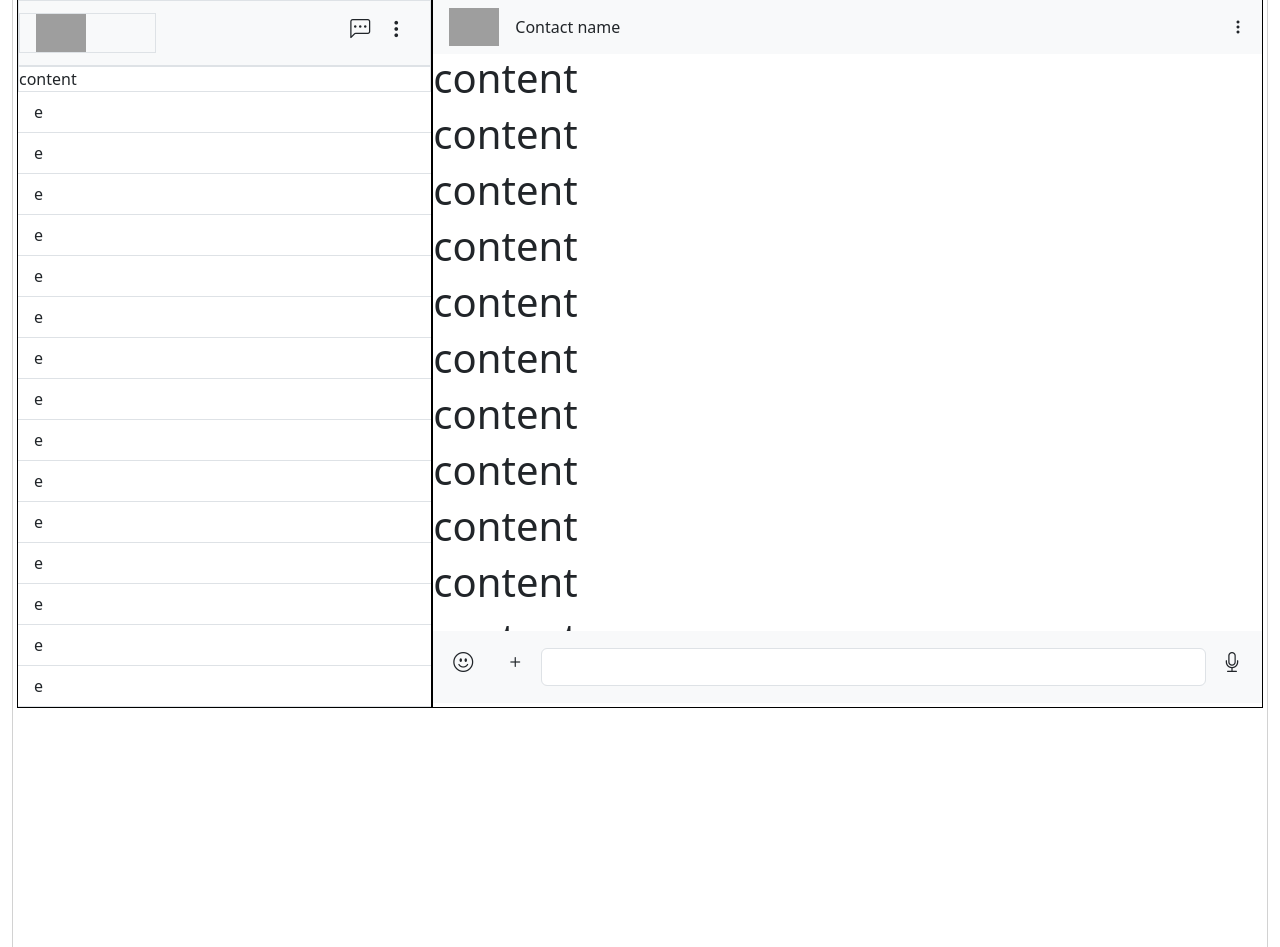
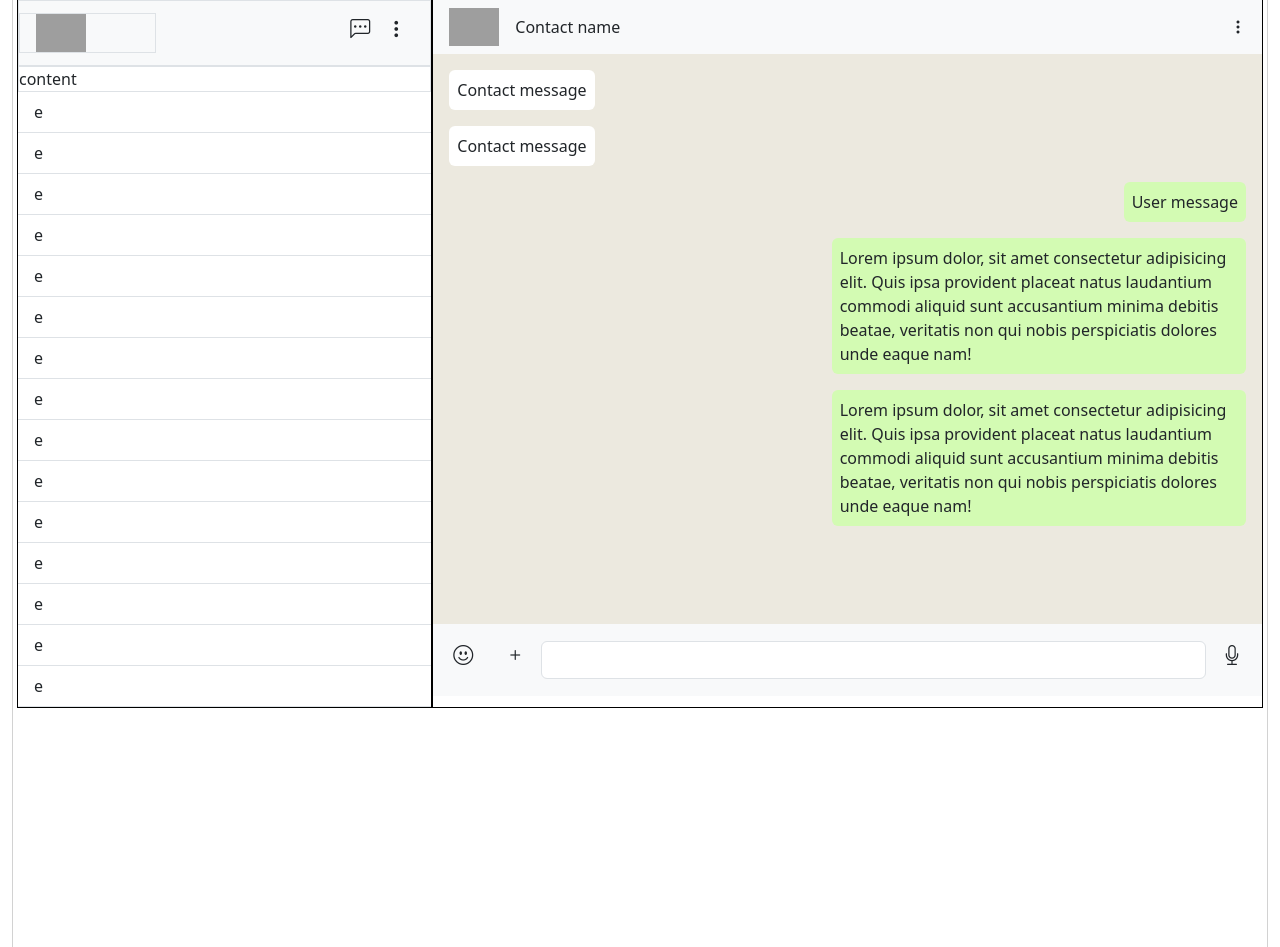
Before and after one commit to franchsli/whatsapp_clone_django, a Django app: page / in a window 1280 px wide. Shown: the part 34-981 px from the top of the page. Run offline with Django 5.2, Linux system fonts and the light colour scheme; the visitor is signed in with stand-in values (Sample User, id 1); grey boxes are pictures that could not be loaded.

Commit message:
messages added

```diff
--- a/whatsapp_clone/static/styles.css
+++ b/whatsapp_clone/static/styles.css
@@ -8,3 +8,15 @@
     display: flex;
     flex: 1;
 }
+
+#chat-messages {
+  display: flex;
+  flex: 1;
+  max-height: 570px;
+  margin: 0;
+  background-color: #ece9df;
+}
+
+.message {
+  max-width: 50%;
+}
--- a/whatsapp_clone/templates/home.html
+++ b/whatsapp_clone/templates/home.html
@@ -76,37 +76,28 @@
               <i class="me-3 bi bi-three-dots-vertical"></i>
           </nav>
 
-          <div class="d-flex flex-column overflow-y-scroll" style="flex: 1; max-height: 577px;">
-            <h1>content</h1>
-            <h1>content</h1>
-            <h1>content</h1>
-            <h1>content</h1>
-            <h1>content</h1>
-            <h1>content</h1>
-            <h1>content</h1>
-            <h1>content</h1>
-            <h1>content</h1>
-            <h1>content</h1>
-            <h1>content</h1>
-            <h1>content</h1>
-            <h1>content</h1>
-            <h1>content</h1>
-            <h1>content</h1>
-            <h1>content</h1>
-            <h1>content</h1>
-            <h1>content</h1>
-            <h1>content</h1>
-            <h1>content</h1>
-            <h1>content</h1>
-            <h1>content</h1>
-            <h1>content</h1>
-            <h1>content</h1>
-            <h1>content</h1>
-            <h1>content</h1>
-            <h1>content</h1>
+          <ul class="list-unstyled flex-column overflow-y-scroll" id="chat-messages">
+            <li class="list-unstyled-item d-flex align-self-start ms-3 mt-3 bg-white rounded message">
+              <span class="p-2">Contact message</span>
+            </li>
+            <li class="list-unstyled-item d-flex align-self-start ms-3 mt-3 bg-white rounded message">
+              <span class="p-2">Contact message</span>
+            </li>
+            <li class="list-unstyled-item d-flex align-self-end me-3 mt-3 rounded message" style="background-color: #d3fbb3;">
+              <span class="p-2">User message</span>
+            </li>
+            <li class="list-unstyled-item d-flex align-self-end me-3 mt-3 rounded message" style="background-color: #d3fbb3;">
+              <span class="p-2">Lorem ipsum dolor, sit amet consectetur adipisicing elit. Quis ipsa provident placeat natus laudantium commodi aliquid sunt accusantium minima debitis beatae, veritatis non qui nobis perspiciatis dolores unde eaque nam!</span>
+            </li>
+            <li class="list-unstyled-item d-flex align-self-end me-3 mt-3 rounded message" style="background-color: #d3fbb3;">
+              <span class="p-2">
+                Lorem ipsum dolor, sit amet consectetur adipisicing elit. Quis ipsa provident placeat natus laudantium commodi aliquid sunt accusantium minima debitis beatae, veritatis non qui nobis perspiciatis dolores unde eaque nam!
+              </span>
+            </li>
 
 
-          </div>
+
+          </ul>
           <footer class="d-flex flex-inline align-items-center bg-body-tertiary p-1">
             <h5 class="p-3"><i class="bi bi-emoji-smile"></i></h5>
             <h5 class="p-3"><i class="bi bi-plus"></i></h5>
```
Also changed, not shown: README.md.
